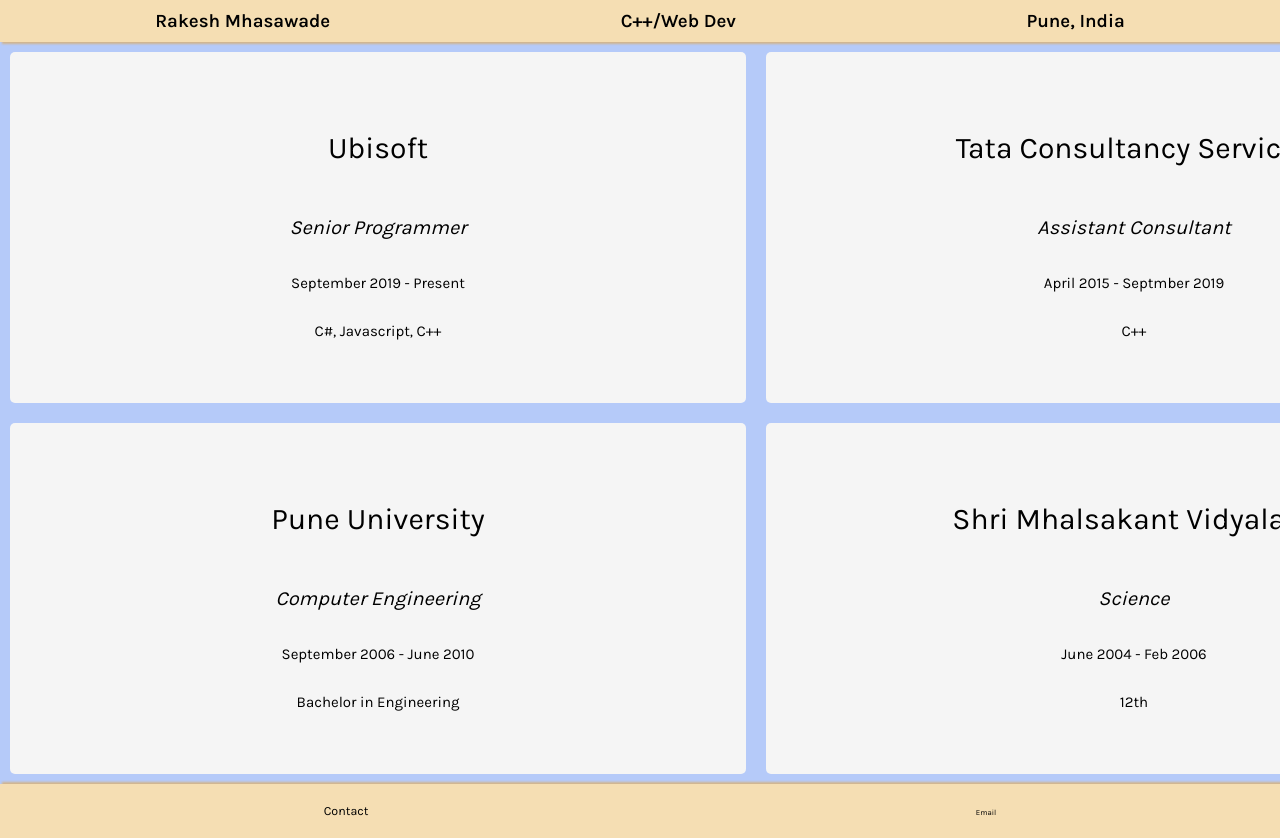
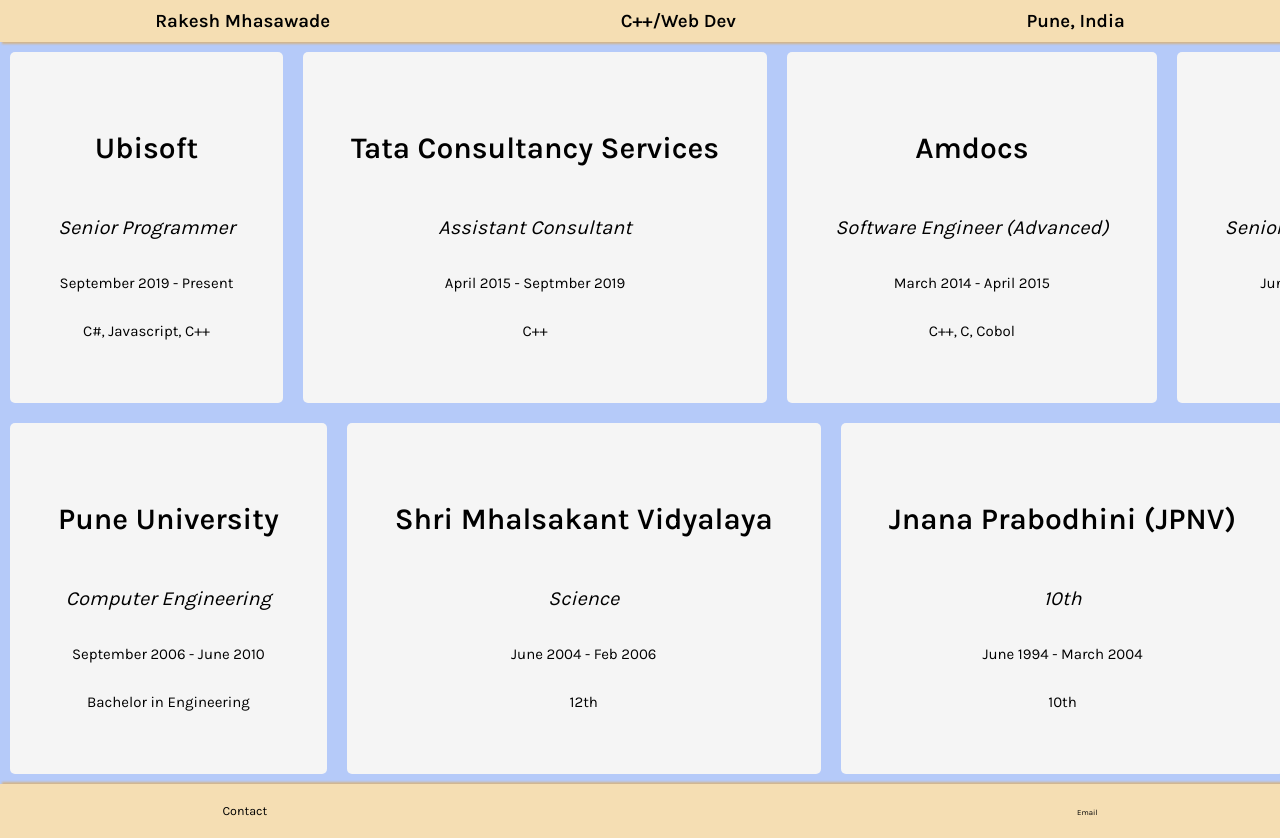
Before and after one commit to rakesh-m/my-profile, a React (Create React App) app: page / in a window 1280 px wide. Shown: the top 838 px of the page. Built offline with nearby package versions, Linux system fonts and the light colour scheme.

Commit message:
Flex basis removed to allow scrolling

```diff
--- a/src/App.css
+++ b/src/App.css
@@ -45,11 +45,12 @@ header div {
   display: flex;
   flex-direction: column;
   flex: 0 0 auto;
-  flex-basis: 50vw;
+  /* flex-basis: 50vw; */
 }
 
 .company {
   font-size: 3rem;
+  font-weight: bold;
 }
 
 .role {
--- a/src/App.js
+++ b/src/App.js
@@ -2,7 +2,7 @@ import './App.css';
 import JobCard from './JobCard';
 import jobData from './jobData'
 import eduData from './eduData'
-import './linkedin.svg'
+import linkedin from './linkedin.svg'
 
 export default function App() {
 
@@ -41,9 +41,9 @@ export default function App() {
       </div>
       <footer>
         <div>Contact</div>
-        {/* <a target="_blank" href='abc'>
-          <img src='linkedin.svg' alt='LinkedIn'></img>
-        </a> */}
+        <a target="_blank" href='abc'>
+          <img src={linkedin} alt='LinkedIn'></img>
+        </a>
         <div><a href='mailto:rakesh.mhasawade@hotmail.com' className='email'>Email</a></div>
       </footer>
     </div>
```
